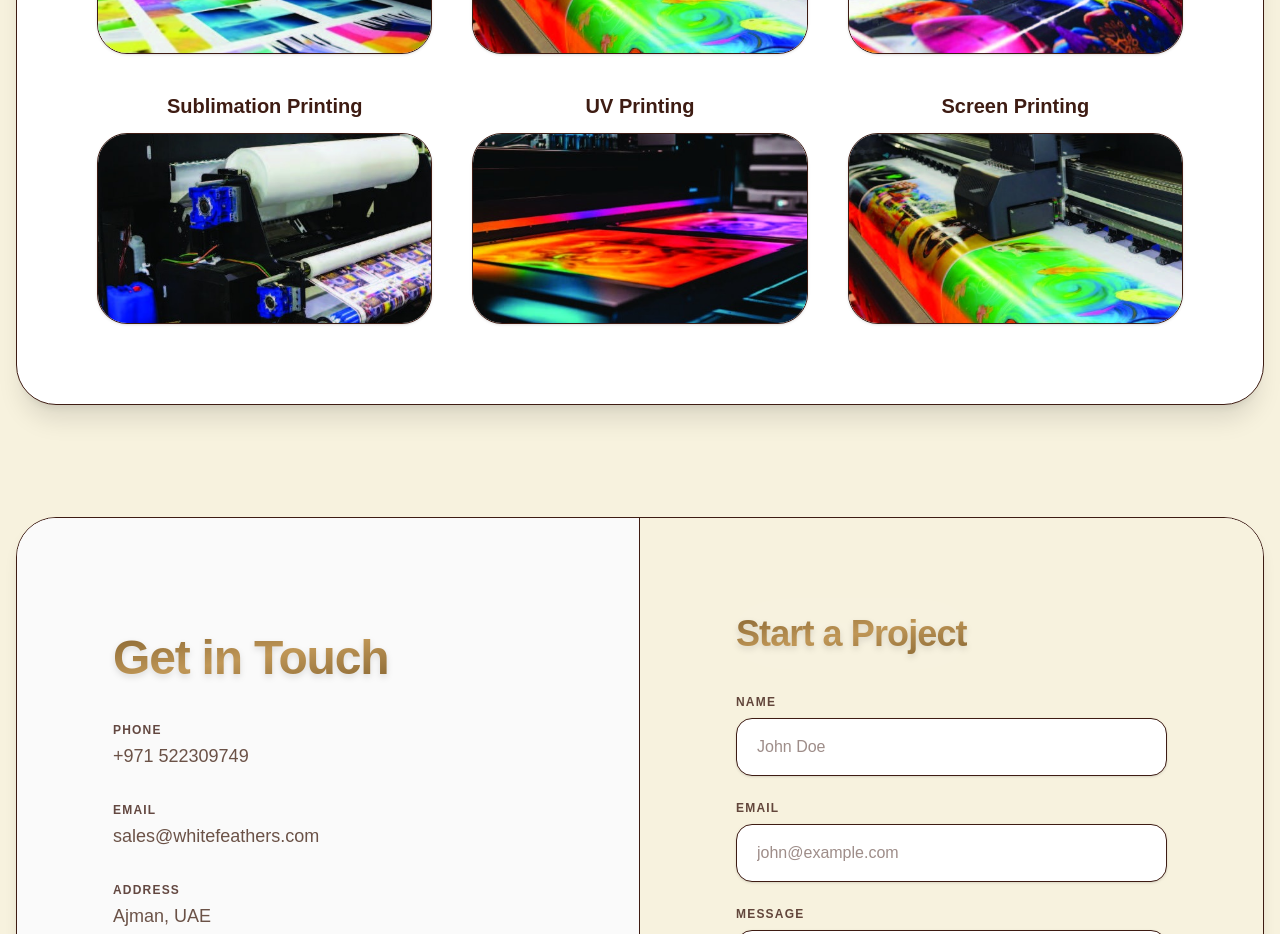
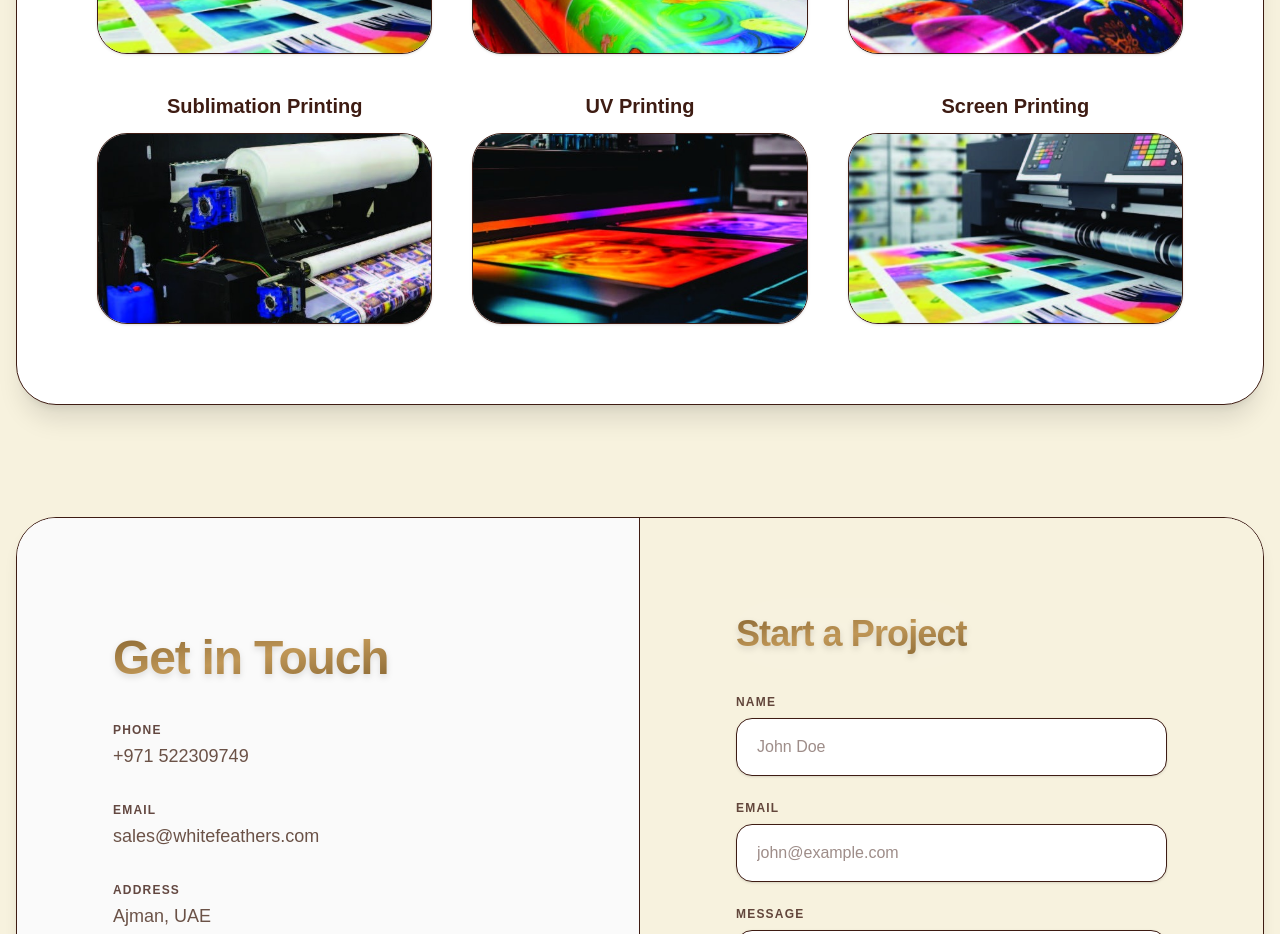
Before and after one commit to ft-fablo/white-feathers, a Next.js app: page / in a window 1280 px wide. Shown: the part 5740-6674 px from the top of the page. Built offline with nearby package versions, Linux system fonts and the light colour scheme; no server answers.

Commit message:
Map Gallery.tsx capability images to /capabilities/ folder

```diff
--- a/src/components/dom/Gallery.tsx
+++ b/src/components/dom/Gallery.tsx
@@ -51,7 +51,7 @@ const CAPABILITIES: CapabilityItem[] = [
     id: 6,
     title: "Screen Printing",
     desc: "Artisanal high-density ink application for luxury packaging, apparel, tote bags, and textured custom surfaces.",
-    image: "/capabilities/offset-printing.jpg",
+    image: "/capabilities/digital-printing.jpg",
     tag: "Tactile Finish"
   }
 ];
```
